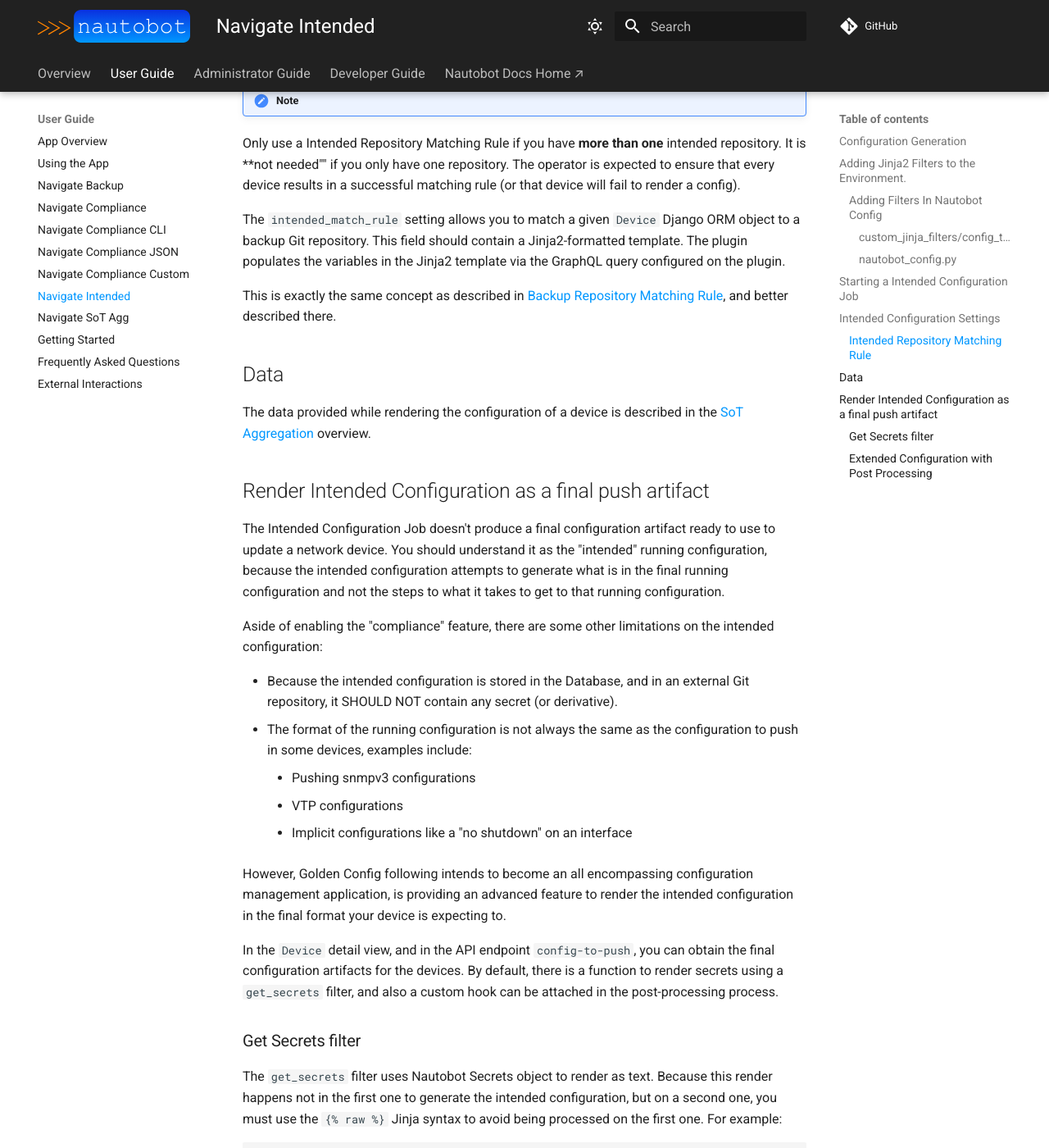
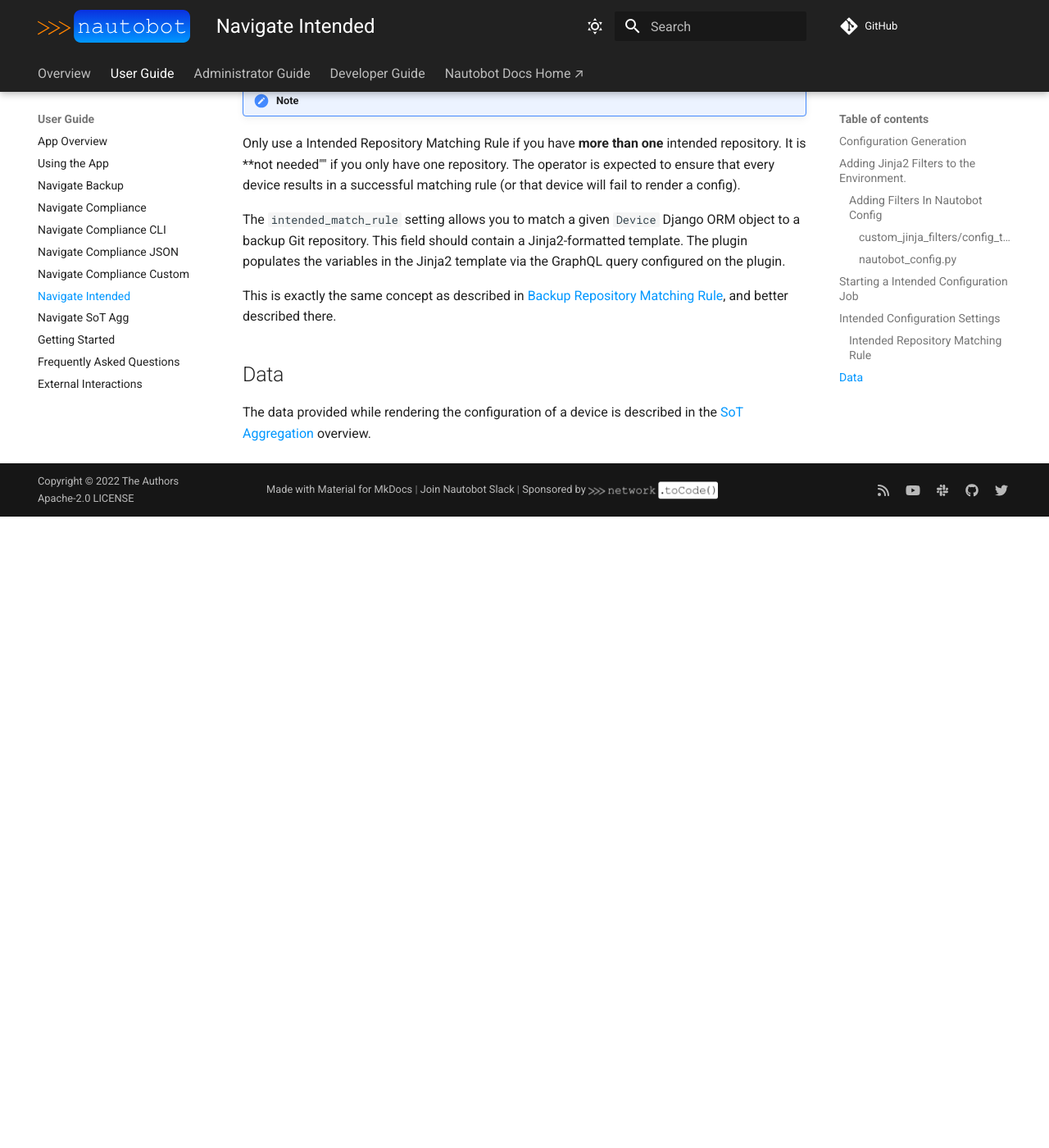
Before and after one commit to nautobot/nautobot-app-golden-config, an MkDocs documentation site: the page built from docs/user/app_feature_intended.md, in a window 1280 px wide and 1400 px high, scrolled down 3075 px. Shown: the whole window at 82% size. Built offline with MkDocs 1.6.1 and Material for MkDocs 9.7.7, drawn with Linux system fonts in a browser that asks for light colours; comment, search, counter and statistics services are not loaded; after the commit the page ends 3705 px from its top, so only the background shows below that; some of the changed text lies outside the part shown.

Commit message:
continue elaborating the idea

````diff
--- a/docs/user/app_feature_intended.md
+++ b/docs/user/app_feature_intended.md
@@ -105,38 +105,3 @@
 ## Data
 
 The data provided while rendering the configuration of a device is described in the [SoT Aggregation](./app_feature_sotagg.md) overview.
-
-## Render Intended Configuration as a final push artifact
-
-The Intended Configuration Job doesn't produce a final configuration artifact ready to use to update a network device. You should understand it as the "intended" running configuration, because the intended configuration attempts to generate what is in the final running configuration and not the steps to what it takes to get to that running configuration.
-
-Aside of enabling the "compliance" feature, there are some other limitations on the intended configuration:
-
-- Because the intended configuration is stored in the Database, and in an external Git repository, it SHOULD NOT contain any secret (or derivative).
-- The format of the running configuration is not always the same as the configuration to push in some devices, examples include:
-    - Pushing snmpv3 configurations
-    - VTP configurations
-    - Implicit configurations like a "no shutdown" on an interface
-
-However, Golden Config following intends to become an all encompassing configuration management application, is providing an advanced feature to render the intended configuration in the final format your device is expecting to.
-
-In the `Device` detail view, and in the API endpoint `config-to-push`, you can obtain the final configuration artifacts for the devices. By default, there is a function to render secrets using a `get_secrets` filter, and also a custom hook can be attached in the post-processing process.
-
-### Get Secrets filter
-
-The `get_secrets` filter uses Nautobot Secrets object to render as text. Because this render happens not in the first one to generate the intended configuration, but on a second one, you must use the `{% raw %}` Jinja syntax to avoid being processed on the first one. For example:
-
-```jinja
-password {{ id | get_secret("dcim.Device", "password") | encrypt_type5 }}
- ppp pap sent-username {{ interface["connected_circuit_termination"]["circuit"]["id"] | get_secret("circuits.Circuit", "username") }} password {{ interface["connected_circuit_termination"]["circuit"]["id"] | get_secret("circuits.Circuit", "password") | encrypt_type7 }}
-```
-
-Notice that the `get_secrets` takes arguments, the first one being the data model, and the second the Secret attribute linked to this Model (you can create custom ones via `Relationships`).
-
-Also remember that to render these secrets, the user requesting it via UI or API should have enough privileges to these secrets.
-
-### Extended Configuration with Post Processing
-
-Before creating the final configuration artifact, there is an optional step that will check if you have some custom `config_push_processing` function defined in your plugin configuration.
-
-This function should match the function signature: `my_method(intended_config: str, device: Device): str`, and its purpose is to adapt the final configuration to push.
````
Also changed, not shown: README.md (+2 -1 lines), docs/user/app_feature_config_to_push.md (added, +48 -0 lines), 1 other file.
